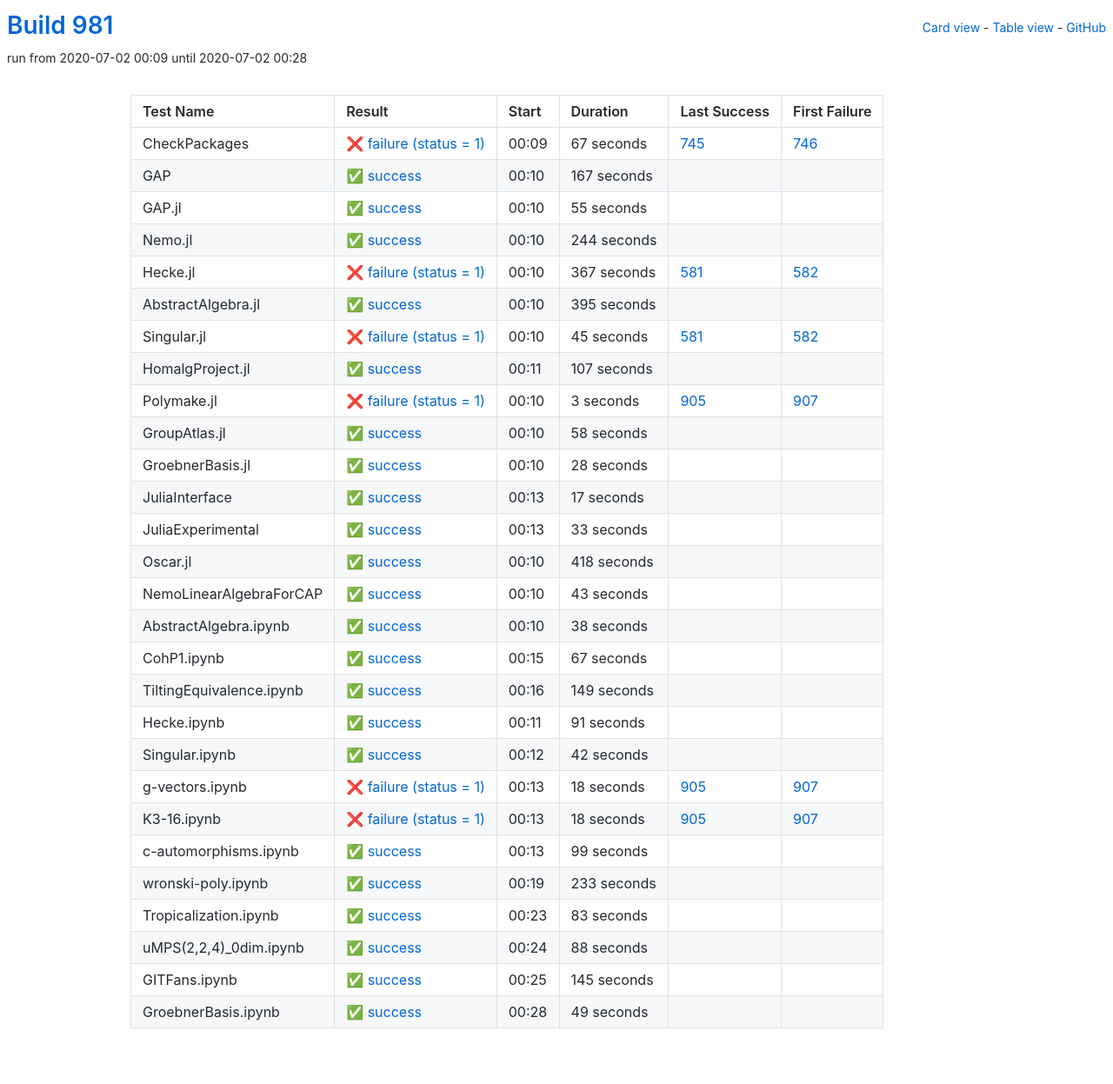
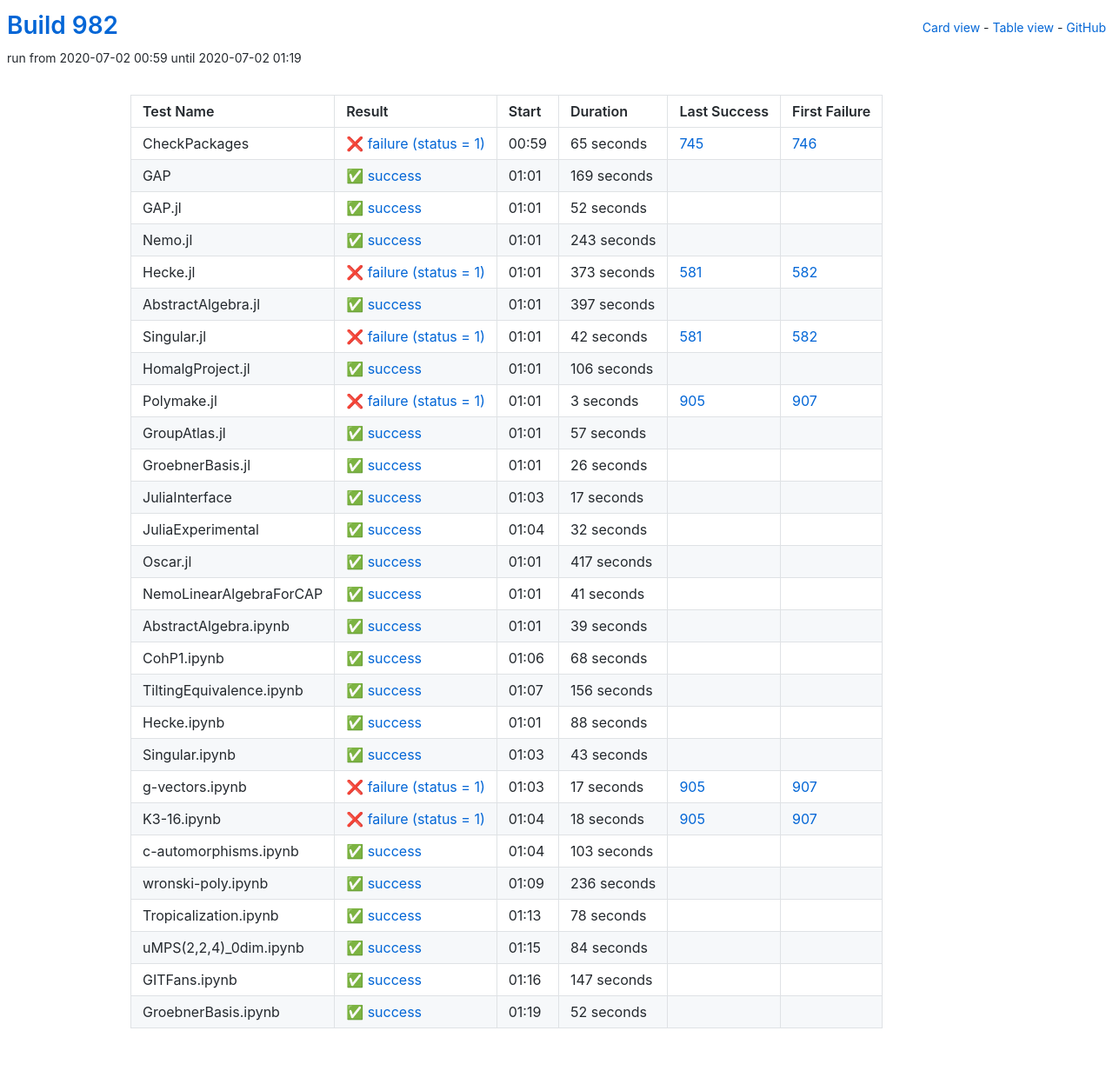
Before and after one commit to oscar-system/oscar-ci-status-1.4, a Jekyll site: the page built from table.html, in a window 1280 px wide. Shown: the whole page at 87% size. Built offline with Jekyll 4.4.1, drawn with Linux system fonts in a browser that asks for light colours.

Commit message:
Build #982

```diff
--- a/_data/ci.yml
+++ b/_data/ci.yml
@@ -1,6 +1,6 @@
 ---
-build: 981
-build_url: https://oscarci.mathematik.uni-kl.de/job/oscar-julia-1.4/981/
+build: 982
+build_url: https://oscarci.mathematik.uni-kl.de/job/oscar-julia-1.4/982/
 job: oscar-julia-1.4
 organization: oscar-system
 repo: oscar-ci-status-1.4
@@ -8,104 +8,104 @@ repourl: https://github.com/oscar-system/oscar-ci-status-1.4
 tests:
 - name: CheckPackages
   id: checkpackages
-  log: https://oscarci.mathematik.uni-kl.de/job/oscar-julia-1.4/981/artifact/logs/build-981/CheckPackages.log
-  start: 2020-07-02 00:09
+  log: https://oscarci.mathematik.uni-kl.de/job/oscar-julia-1.4/982/artifact/logs/build-982/CheckPackages.log
+  start: 2020-07-02 00:59
   success: false
   exitcode: 1
   status: failure
-  duration: 67
+  duration: 65
   last_success: 745
   last_success_url: https://oscarci.mathematik.uni-kl.de/job/oscar-julia-1.4/745/
   first_failure: 746
   first_failure_url: https://oscarci.mathematik.uni-kl.de/job/oscar-julia-1.4/746/
 - name: GAP
   id: gap
-  log: https://oscarci.mathematik.uni-kl.de/job/oscar-julia-1.4/981/artifact/logs/build-981/GAP.log
-  start: 2020-07-02 00:10
+  log: https://oscarci.mathematik.uni-kl.de/job/oscar-julia-1.4/982/artifact/logs/build-982/GAP.log
+  start: 2020-07-02 01:01
   success: true
   exitcode: 0
   status: success
-  duration: 167
+  duration: 169
   last_success: false
   last_success_url:
   first_failure: false
   first_failure_url:
 - name: GAP.jl
   id: gap-jl
-  log: https://oscarci.mathematik.uni-kl.de/job/oscar-julia-1.4/981/artifact/logs/build-981/GAP.jl.log
-  start: 2020-07-02 00:10
+  log: https://oscarci.mathematik.uni-kl.de/job/oscar-julia-1.4/982/artifact/logs/build-982/GAP.jl.log
+  start: 2020-07-02 01:01
   success: true
   exitcode: 0
   status: success
-  duration: 55
+  duration: 52
   last_success: false
   last_success_url:
   first_failure: false
   first_failure_url:
 - name: Nemo.jl
   id: nemo-jl
-  log: https://oscarci.mathematik.uni-kl.de/job/oscar-julia-1.4/981/artifact/logs/build-981/Nemo.jl.log
-  start: 2020-07-02 00:10
+  log: https://oscarci.mathematik.uni-kl.de/job/oscar-julia-1.4/982/artifact/logs/build-982/Nemo.jl.log
+  start: 2020-07-02 01:01
   success: true
   exitcode: 0
   status: success
-  duration: 244
+  duration: 243
   last_success: false
   last_success_url:
   first_failure: false
   first_failure_url:
 - name: Hecke.jl
   id: hecke-jl
-  log: https://oscarci.mathematik.uni-kl.de/job/oscar-julia-1.4/981/artifact/logs/build-981/Hecke.jl.log
-  start: 2020-07-02 00:10
+  log: https://oscarci.mathematik.uni-kl.de/job/oscar-julia-1.4/982/artifact/logs/build-982/Hecke.jl.log
+  start: 2020-07-02 01:01
   success: false
   exitcode: 1
   status: failure
-  duration: 367
+  duration: 373
   last_success: 581
   last_success_url: https://oscarci.mathematik.uni-kl.de/job/oscar-julia-1.4/581/
   first_failure: 582
   first_failure_url: https://oscarci.mathematik.uni-kl.de/job/oscar-julia-1.4/582/
 - name: AbstractAlgebra.jl
   id: abstractalgebra-jl
-  log: https://oscarci.mathematik.uni-kl.de/job/oscar-julia-1.4/981/artifact/logs/build-981/AbstractAlgebra.jl.log
-  start: 2020-07-02 00:10
+  log: https://oscarci.mathematik.uni-kl.de/job/oscar-julia-1.4/982/artifact/logs/build-982/AbstractAlgebra.jl.log
+  start: 2020-07-02 01:01
   success: true
   exitcode: 0
   status: success
-  duration: 395
+  duration: 397
   last_success: false
   last_success_url:
   first_failure: false
   first_failure_url:
 - name: Singular.jl
   id: singular-jl
-  log: https://oscarci.mathematik.uni-kl.de/job/oscar-julia-1.4/981/artifact/logs/build-981/Singular.jl.log
-  start: 2020-07-02 00:10
+  log: https://oscarci.mathematik.uni-kl.de/job/oscar-julia-1.4/982/artifact/logs/build-982/Singular.jl.log
+  start: 2020-07-02 01:01
   success: false
   exitcode: 1
   status: failure
-  duration: 45
+  duration: 42
   last_success: 581
   last_success_url: https://oscarci.mathematik.uni-kl.de/job/oscar-julia-1.4/581/
   first_failure: 582
   first_failure_url: https://oscarci.mathematik.uni-kl.de/job/oscar-julia-1.4/582/
 - name: HomalgProject.jl
   id: homalgproject-jl
-  log: https://oscarci.mathematik.uni-kl.de/job/oscar-julia-1.4/981/artifact/logs/build-981/HomalgProject.jl.log
-  start: 2020-07-02 00:11
+  log: https://oscarci.mathematik.uni-kl.de/job/oscar-julia-1.4/982/artifact/logs/build-982/HomalgProject.jl.log
+  start: 2020-07-02 01:01
   success: true
   exitcode: 0
   status: success
-  duration: 107
+  duration: 106
   last_success: false
   last_success_url:
   first_failure: false
   first_failure_url:
 - name: Polymake.jl
   id: polymake-jl
-  log: https://oscarci.mathematik.uni-kl.de/job/oscar-julia-1.4/981/artifact/logs/build-981/Polymake.jl.log
-  start: 2020-07-02 00:10
+  log: https://oscarci.mathematik.uni-kl.de/job/oscar-julia-1.4/982/artifact/logs/build-982/Polymake.jl.log
+  start: 2020-07-02 01:01
   success: false
   exitcode: 1
   status: failure
@@ -116,32 +116,32 @@ tests:
   first_failure_url: https://oscarci.mathematik.uni-kl.de/job/oscar-julia-1.4/907/
 - name: GroupAtlas.jl
   id: groupatlas-jl
-  log: https://oscarci.mathematik.uni-kl.de/job/oscar-julia-1.4/981/artifact/logs/build-981/GroupAtlas.jl.log
-  start: 2020-07-02 00:10
+  log: https://oscarci.mathematik.uni-kl.de/job/oscar-julia-1.4/982/artifact/logs/build-982/GroupAtlas.jl.log
+  start: 2020-07-02 01:01
   success: true
   exitcode: 0
   status: success
-  duration: 58
+  duration: 57
   last_success: false
   last_success_url:
   first_failure: false
   first_failure_url:
 - name: GroebnerBasis.jl
   id: groebnerbasis-jl
-  log: https://oscarci.mathematik.uni-kl.de/job/oscar-julia-1.4/981/artifact/logs/build-981/GroebnerBasis.jl.log
-  start: 2020-07-02 00:10
+  log: https://oscarci.mathematik.uni-kl.de/job/oscar-julia-1.4/982/artifact/logs/build-982/GroebnerBasis.jl.log
+  start: 2020-07-02 01:01
   success: true
   exitcode: 0
   status: success
-  duration: 28
+  duration: 26
   last_success: false
   last_success_url:
   first_failure: false
   first_failure_url:
 - name: JuliaInterface
   id: juliainterface
-  log: https://oscarci.mathematik.uni-kl.de/job/oscar-julia-1.4/981/artifact/logs/build-981/JuliaInterface.log
-  start: 2020-07-02 00:13
+  log: https://oscarci.mathematik.uni-kl.de/job/oscar-julia-1.4/982/artifact/logs/build-982/JuliaInterface.log
+  start: 2020-07-02 01:03
   success: true
   exitcode: 0
   status: success
@@ -152,32 +152,92 @@ tests:
   first_failure_url:
 - name: JuliaExperimental
   id: juliaexperimental
-  log: https://oscarci.mathematik.uni-kl.de/job/oscar-julia-1.4/981/artifact/logs/build-981/JuliaExperimental.log
-  start: 2020-07-02 00:13
+  log: https://oscarci.mathematik.uni-kl.de/job/oscar-julia-1.4/982/artifact/logs/build-982/JuliaExperimental.log
+  start: 2020-07-02 01:04
   success: true
   exitcode: 0
   status: success
-  duration: 33
+  duration: 32
   last_success: false
   last_success_url:
   first_failure: false
   first_failure_url:
 - name: Oscar.jl
   id: oscar-jl
-  log: https://oscarci.mathematik.uni-kl.de/job/oscar-julia-1.4/981/artifact/logs/build-981/Oscar.jl.log
-  start: 2020-07-02 00:10
+  log: https://oscarci.mathematik.uni-kl.de/job/oscar-julia-1.4/982/artifact/logs/build-982/Oscar.jl.log
+  start: 2020-07-02 01:01
   success: true
   exitcode: 0
   status: success
-  duration: 418
+  duration: 417
   last_success: false
   last_success_url:
   first_failure: false
   first_failure_url:
 - name: NemoLinearAlgebraForCAP
   id: nemolinearalgebraforcap
-  log: https://oscarci.mathematik.uni-kl.de/job/oscar-julia-1.4/981/artifact/logs/build-981/NemoLinearAlgebraForCAP.log
-  start: 2020-07-02 00:10
+  log: https://oscarci.mathematik.uni-kl.de/job/oscar-julia-1.4/982/artifact/logs/build-982/NemoLinearAlgebraForCAP.log
+  start: 2020-07-02 01:01
+  success: true
+  exitcode: 0
+  status: success
+  duration: 41
+  last_success: false
+  last_success_url:
+  first_failure: false
+  first_failure_url:
+- name: AbstractAlgebra.ipynb
+  id: abstractalgebra-ipynb
+  log: https://oscarci.mathematik.uni-kl.de/job/oscar-julia-1.4/982/artifact/logs/build-982/AbstractAlgebra.ipynb.log
+  start: 2020-07-02 01:01
+  success: true
+  exitcode: 0
+  status: success
+  duration: 39
+  last_success: false
+  last_success_url:
+  first_failure: false
+  first_failure_url:
+- name: CohP1.ipynb
+  id: cohp1-ipynb
+  log: https://oscarci.mathematik.uni-kl.de/job/oscar-julia-1.4/982/artifact/logs/build-982/CohP1.ipynb.log
+  start: 2020-07-02 01:06
+  success: true
+  exitcode: 0
+  status: success
+  duration: 68
+  last_success: false
+  last_success_url:
+  first_failure: false
+  first_failure_url:
+- name: TiltingEquivalence.ipynb
+  id: tiltingequivalence-ipynb
+  log: https://oscarci.mathematik.uni-kl.de/job/oscar-julia-1.4/982/artifact/logs/build-982/TiltingEquivalence.ipynb.log
+  start: 2020-07-02 01:07
+  success: true
+  exitcode: 0
+  status: success
+  duration: 156
+  last_success: false
+  last_success_url:
+  first_failure: false
+  first_failure_url:
+- name: Hecke.ipynb
+  id: hecke-ipynb
+  log: https://oscarci.mathematik.uni-kl.de/job/oscar-julia-1.4/982/artifact/logs/build-982/Hecke.ipynb.log
+  start: 2020-07-02 01:01
+  success: true
+  exitcode: 0
+  status: success
+  duration: 88
+  last_success: false
+  last_success_url:
+  first_failure: false
+  first_failure_url:
+- name: Singular.ipynb
+  id: singular-ipynb
+  log: https://oscarci.mathematik.uni-kl.de/job/oscar-julia-1.4/982/artifact/logs/build-982/Singular.ipynb.log
+  start: 2020-07-02 01:03
   success: true
   exitcode: 0
   status: success
@@ -186,82 +246,22 @@ tests:
   last_success_url:
   first_failure: false
   first_failure_url:
-- name: AbstractAlgebra.ipynb
-  id: abstractalgebra-ipynb
-  log: https://oscarci.mathematik.uni-kl.de/job/oscar-julia-1.4/981/artifact/logs/build-981/AbstractAlgebra.ipynb.log
-  start: 2020-07-02 00:10
-  success: true
-  exitcode: 0
-  status: success
-  duration: 38
-  last_success: false
-  last_success_url:
-  first_failure: false
-  first_failure_url:
-- name: CohP1.ipynb
-  id: cohp1-ipynb
-  log: https://oscarci.mathematik.uni-kl.de/job/oscar-julia-1.4/981/artifact/logs/build-981/CohP1.ipynb.log
-  start: 2020-07-02 00:15
-  success: true
-  exitcode: 0
-  status: success
-  duration: 67
-  last_success: false
-  last_success_url:
-  first_failure: false
-  first_failure_url:
-- name: TiltingEquivalence.ipynb
-  id: tiltingequivalence-ipynb
-  log: https://oscarci.mathematik.uni-kl.de/job/oscar-julia-1.4/981/artifact/logs/build-981/TiltingEquivalence.ipynb.log
-  start: 2020-07-02 00:16
-  success: true
-  exitcode: 0
-  status: success
-  duration: 149
-  last_success: false
-  last_success_url:
-  first_failure: false
-  first_failure_url:
-- name: Hecke.ipynb
-  id: hecke-ipynb
-  log: https://oscarci.mathematik.uni-kl.de/job/oscar-julia-1.4/981/artifact/logs/build-981/Hecke.ipynb.log
-  start: 2020-07-02 00:11
-  success: true
-  exitcode: 0
-  status: success
-  duration: 91
-  last_success: false
-  last_success_url:
-  first_failure: false
-  first_failure_url:
-- name: Singular.ipynb
-  id: singular-ipynb
-  log: https://oscarci.mathematik.uni-kl.de/job/oscar-julia-1.4/981/artifact/logs/build-981/Singular.ipynb.log
-  start: 2020-07-02 00:12
-  success: true
-  exitcode: 0
-  status: success
-  duration: 42
-  last_success: false
-  last_success_url:
-  first_failure: false
-  first_failure_url:
 - name: g-vectors.ipynb
   id: g-vectors-ipynb
-  log: https://oscarci.mathematik.uni-kl.de/job/oscar-julia-1.4/981/artifact/logs/build-981/g-vectors.ipynb.log
-  start: 2020-07-02 00:13
+  log: https://oscarci.mathematik.uni-kl.de/job/oscar-julia-1.4/982/artifact/logs/build-982/g-vectors.ipynb.log
+  start: 2020-07-02 01:03
   success: false
   exitcode: 1
   status: failure
-  duration: 18
+  duration: 17
   last_success: 905
   last_success_url: https://oscarci.mathematik.uni-kl.de/job/oscar-julia-1.4/905/
   first_failure: 907
   first_failure_url: https://oscarci.mathematik.uni-kl.de/job/oscar-julia-1.4/907/
 - name: K3-16.ipynb
   id: k3-16-ipynb
-  log: https://oscarci.mathematik.uni-kl.de/job/oscar-julia-1.4/981/artifact/logs/build-981/K3-16.ipynb.log
-  start: 2020-07-02 00:13
+  log: https://oscarci.mathematik.uni-kl.de/job/oscar-julia-1.4/982/artifact/logs/build-982/K3-16.ipynb.log
+  start: 2020-07-02 01:04
   success: false
   exitcode: 1
   status: failure
@@ -272,72 +272,72 @@ tests:
   first_failure_url: https://oscarci.mathematik.uni-kl.de/job/oscar-julia-1.4/907/
 - name: c-automorphisms.ipynb
   id: c-automorphisms-ipynb
-  log: https://oscarci.mathematik.uni-kl.de/job/oscar-julia-1.4/981/artifact/logs/build-981/c-automorphisms.ipynb.log
-  start: 2020-07-02 00:13
+  log: https://oscarci.mathematik.uni-kl.de/job/oscar-julia-1.4/982/artifact/logs/build-982/c-automorphisms.ipynb.log
+  start: 2020-07-02 01:04
   success: true
   exitcode: 0
   status: success
-  duration: 99
+  duration: 103
   last_success: false
   last_success_url:
   first_failure: false
   first_failure_url:
 - name: wronski-poly.ipynb
   id: wronski-poly-ipynb
-  log: https://oscarci.mathematik.uni-kl.de/job/oscar-julia-1.4/981/artifact/logs/build-981/wronski-poly.ipynb.log
-  start: 2020-07-02 00:19
+  log: https://oscarci.mathematik.uni-kl.de/job/oscar-julia-1.4/982/artifact/logs/build-982/wronski-poly.ipynb.log
+  start: 2020-07-02 01:09
   success: true
   exitcode: 0
   status: success
-  duration: 233
+  duration: 236
   last_success: false
   last_success_url:
   first_failure: false
   first_failure_url:
 - name: Tropicalization.ipynb
   id: tropicalization-ipynb
-  log: https://oscarci.mathematik.uni-kl.de/job/oscar-julia-1.4/981/artifact/logs/build-981/Tropicalization.ipynb.log
-  start: 2020-07-02 00:23
+  log: https://oscarci.mathematik.uni-kl.de/job/oscar-julia-1.4/982/artifact/logs/build-982/Tropicalization.ipynb.log
+  start: 2020-07-02 01:13
   success: true
   exitcode: 0
   status: success
-  duration: 83
+  duration: 78
   last_success: false
   last_success_url:
   first_failure: false
   first_failure_url:
 - name: uMPS(2,2,4)_0dim.ipynb
   id: umps-2-2-4-0dim-ipynb
-  log: https://oscarci.mathematik.uni-kl.de/job/oscar-julia-1.4/981/artifact/logs/build-981/uMPS-2-2-4-_0dim.ipynb.log
-  start: 2020-07-02 00:24
+  log: https://oscarci.mathematik.uni-kl.de/job/oscar-julia-1.4/982/artifact/logs/build-982/uMPS-2-2-4-_0dim.ipynb.log
+  start: 2020-07-02 01:15
   success: true
   exitcode: 0
   status: success
-  duration: 88
+  duration: 84
   last_success: false
   last_success_url:
   first_failure: false
   first_failure_url:
 - name: GITFans.ipynb
   id: gitfans-ipynb
-  log: https://oscarci.mathematik.uni-kl.de/job/oscar-julia-1.4/981/artifact/logs/build-981/GITFans.ipynb.log
-  start: 2020-07-02 00:25
+  log: https://oscarci.mathematik.uni-kl.de/job/oscar-julia-1.4/982/artifact/logs/build-982/GITFans.ipynb.log
+  start: 2020-07-02 01:16
   success: true
   exitcode: 0
   status: success
-  duration: 145
+  duration: 147
   last_success: false
   last_success_url:
   first_failure: false
   first_failure_url:
 - name: GroebnerBasis.ipynb
   id: groebnerbasis-ipynb
-  log: https://oscarci.mathematik.uni-kl.de/job/oscar-julia-1.4/981/artifact/logs/build-981/GroebnerBasis.ipynb.log
-  start: 2020-07-02 00:28
+  log: https://oscarci.mathematik.uni-kl.de/job/oscar-julia-1.4/982/artifact/logs/build-982/GroebnerBasis.ipynb.log
+  start: 2020-07-02 01:19
   success: true
   exitcode: 0
   status: success
-  duration: 49
+  duration: 52
   last_success: false
   last_success_url:
   first_failure: false
```
Also changed, not shown: README.md.
